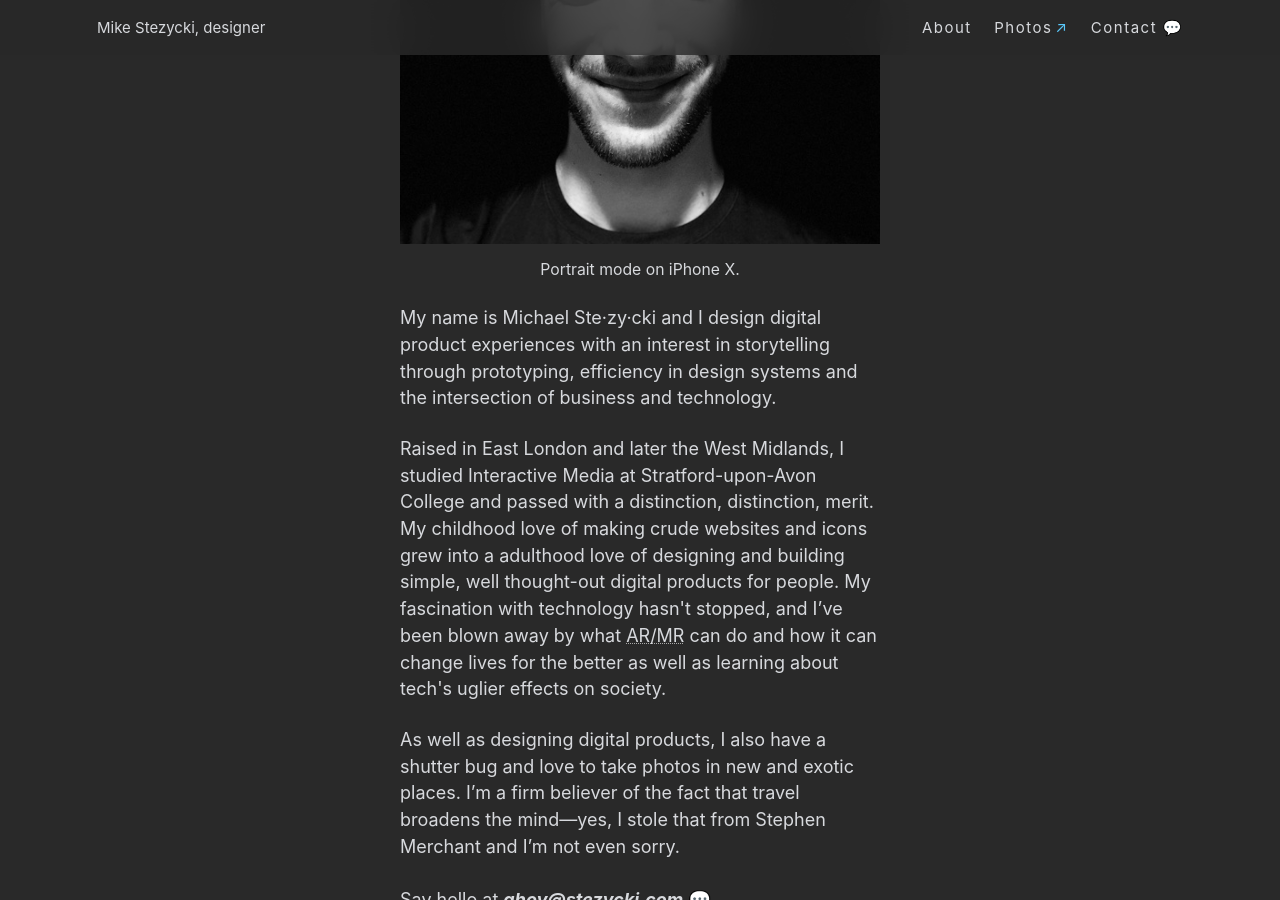
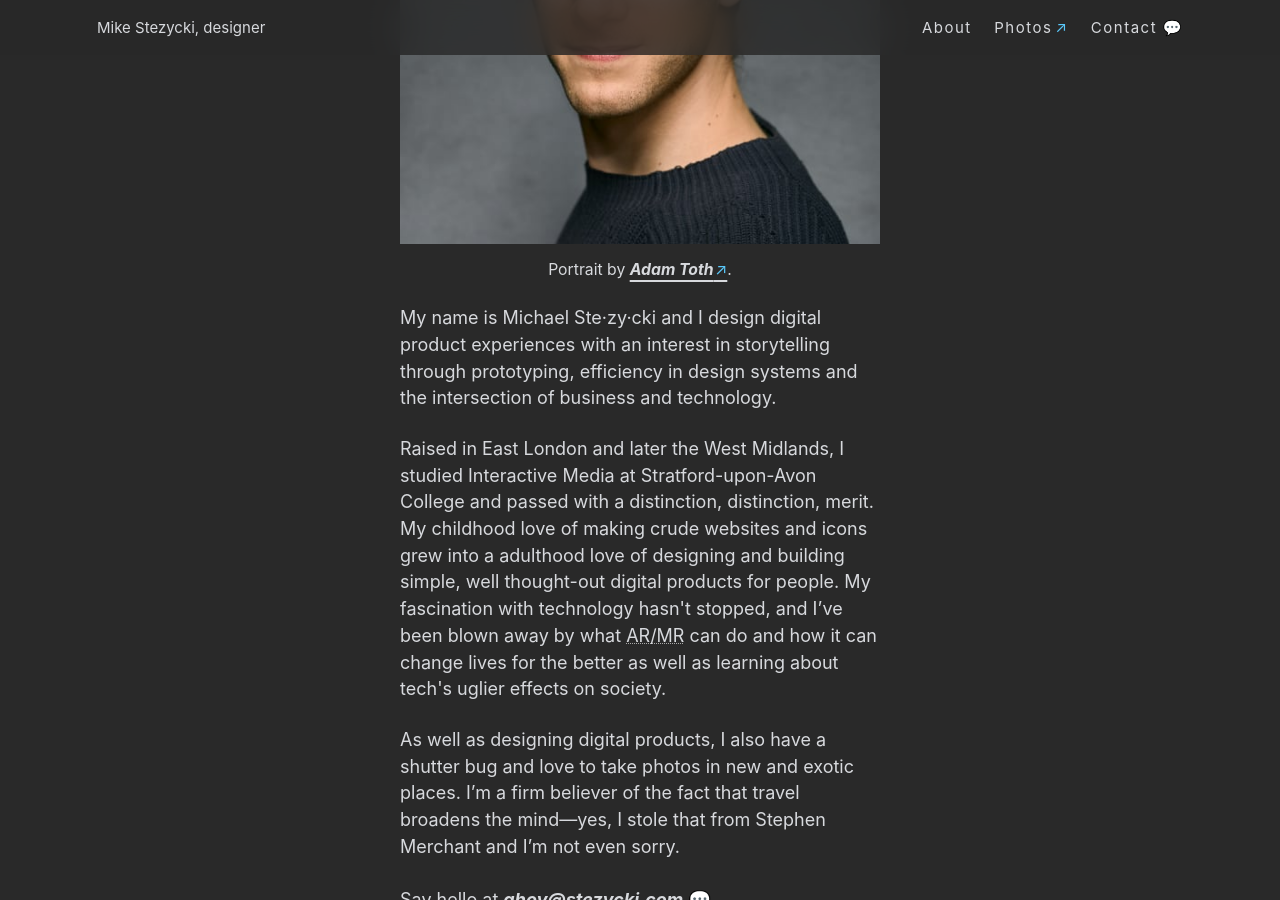
Before and after one commit to mr-stezz/mr-stezz.github.io, a Jekyll site: the page built from about.md, in a window 1280 px wide and 900 px high, scrolled down 438 px. Built offline with Jekyll 4.4.1, drawn with Linux system fonts in a browser that asks for light colours.

Commit message:
Add new webp assets, replace mugshot assets with new photos from Adam Toth

```diff
--- a/about.md
+++ b/about.md
@@ -5,8 +5,8 @@
 ---
 <div class="text-col">
   <figure>
-    <img src="/assets/img/content/mugshot.jpg" srcset="/assets/img/content/mugshot.jpg 1x, /assets/img/content/mugshot@2x.jpg 2x" alt="A head and shoulders shot of my face." loading="auto">
-    <figcaption>Portrait mode on iPhone X.</figcaption>
+    <img src="/assets/img/content/mugshot-tadam.jpg" srcset="/assets/img/content/mugshot-tadam.jpg 1x, /assets/img/content/mugshot-tadam@2x.jpg 2x" alt="A head and shoulders shot of my face." loading="auto">
+    <figcaption>Portrait by <a href="https://tadam.co.uk" title="Headshots from London based Photographer, Adam Toth.">Adam Toth</a>.</figcaption>
   </figure>
   <p>My name is Michael <dfn title="[Ste-zee-key]">Ste&middot;zy&middot;cki</dfn> and I design digital product experiences with an interest in storytelling through prototyping, efficiency in design systems and the intersection of business and technology.</p>
   <p>Raised in East London and later the West Midlands, I studied Interactive Media at Stratford-upon-Avon College and passed with a distinction, distinction, merit. My childhood love of making crude websites and icons grew into a adulthood love of designing and building simple, well thought-out digital products for people. My fascination with technology hasn't stopped, and I’ve been blown away by what <abbr title="Augmented Reality/Mixed Reality">AR/MR</abbr> can do and how it can change lives for the better as well as learning about tech's uglier effects on society.</p>
```
Also changed, not shown: assets/img/content/DeskSetup.webp (added), assets/img/content/DeskSetup@2x.webp (added), assets/img/content/MacOSDesktop~light.webp (added), assets/img/content/carmen-onboarding.webp (added), assets/img/content/carmen-onboarding@2x.webp (added), assets/img/content/carmen-onboarding@3x.webp (added), assets/img/content/carmen-summary.webp (added), assets/img/content/carmen-summary@2x.webp (added), assets/img/content/carmen-summary@3x.webp (added), assets/img/content/iPhoneHomeScreen~dark.webp (added), assets/img/content/iPhoneHomeScreen~dark@2x.webp (added), assets/img/content/iPhoneHomeScreen~dark@3x.webp (added), assets/img/content/iPhoneHomeScreen~light.webp (added), assets/img/content/iPhoneHomeScreen~light@2x.webp (added), 5 more files.
